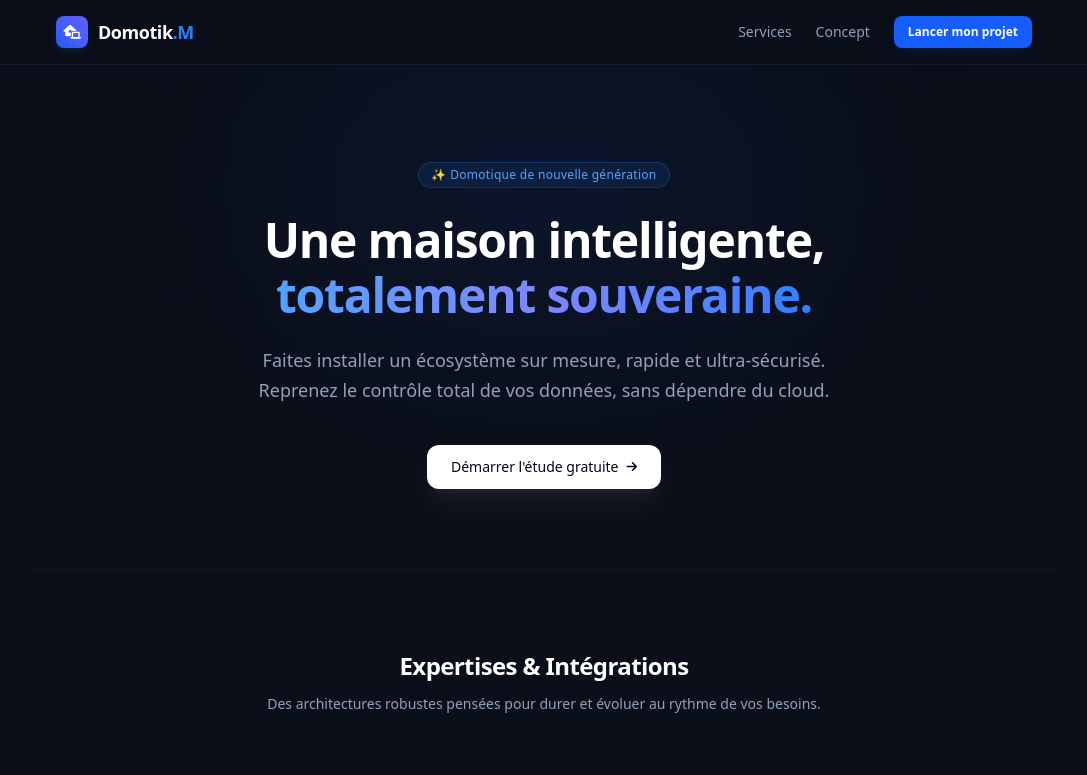
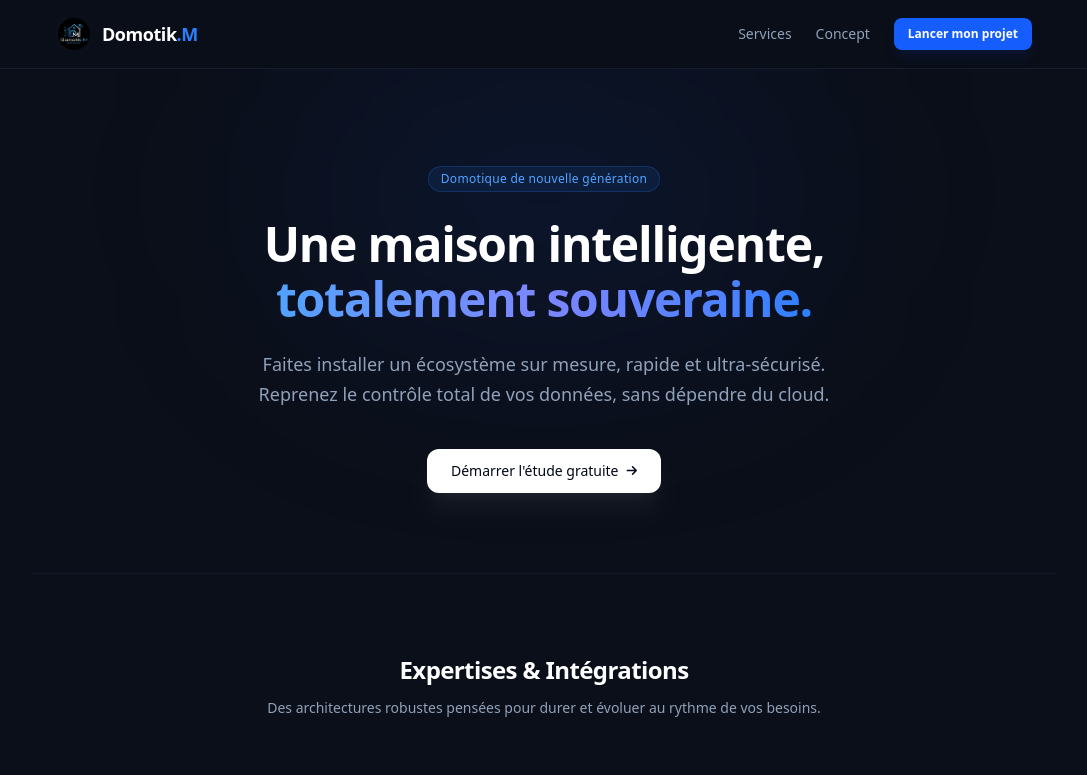
Before and after one commit to Maxence-Csnt/mon-site, a plain HTML site: page index.html in a window 1280 px wide. Shown: the top 775 px of the page, without its empty margins (96-1183 px from the left). Drawn offline with nearby package versions, Linux system fonts and the light colour scheme.

Commit message:
Update index.html

```diff
--- a/index.html
+++ b/index.html
@@ -4,6 +4,8 @@
     <meta charset="UTF-8">
     <meta name="viewport" content="width=device-width, initial-scale=1.0">
     <title>Domotik.M | Domotique & Contrôle Local</title>
+    <!-- Icône dans l'onglet du navigateur -->
+    <link rel="icon" type="image/png" href="logo.png">
     <!-- Tailwind CSS pour le design moderne style Lovable -->
     <script src="https://cdn.jsdelivr.net/npm/@tailwindcss/browser@4"></script>
     <!-- Icons FontAwesome -->
@@ -17,8 +19,9 @@
     <nav class="sticky top-0 z-50 bg-[#0B0F19]/70 backdrop-blur-md border-b border-slate-800/60">
         <div class="max-w-5xl mx-auto px-6 py-4 flex justify-between items-center">
             <div class="flex items-center space-x-2.5 text-lg font-semibold tracking-tight text-white">
-                <div class="w-8 h-8 bg-gradient-to-tr from-blue-600 to-indigo-500 rounded-lg flex items-center justify-center text-sm shadow-md shadow-blue-500/10">
-                    <i class="fa-solid fa-house-laptop text-white"></i>
+                <!-- Remplacement par ton logo image -->
+                <div class="w-9 h-9 rounded-lg overflow-hidden flex items-center justify-center bg-[#0B0F19]">
+                    <img src="logo.png" alt="Domotik.M Logo" class="w-full h-full object-cover">
                 </div>
                 <span>Domotik<span class="text-blue-500">.M</span></span>
             </div>
@@ -35,7 +38,7 @@
         <div class="absolute top-0 left-1/2 -translate-x-1/2 w-[500px] h-[250px] bg-blue-600/10 blur-[120px] pointer-events-none rounded-full"></div>
         <div class="max-w-3xl mx-auto space-y-6 relative z-10">
             <div class="inline-flex items-center space-x-2 bg-blue-500/10 border border-blue-500/20 text-blue-400 px-3 py-1 rounded-full text-xs font-medium tracking-wide">
-                <span>✨ Domotique de nouvelle génération</span>
+                <span>Domotique de nouvelle génération</span>
             </div>
             <h1 class="text-4xl sm:text-5xl font-bold tracking-tight text-white leading-[1.15]">
                 Une maison intelligente,<br>
@@ -103,7 +106,6 @@
                 <p class="text-xs text-slate-400">Votre message me sera envoyé directement en tâche de fond.</p>
             </div>
 
-            <!-- Ajout de novalidate pour bloquer les bulles d'erreur par défaut -->
             <form id="domoForm" novalidate class="space-y-5 bg-[#111625] p-6 sm:p-8 rounded-2xl border border-slate-800/80 shadow-2xl shadow-black/40">
                 <div class="space-y-2">
                     <label class="block text-xs font-semibold text-slate-300 uppercase tracking-wider">Votre Prénom et Nom</label>
@@ -201,7 +203,6 @@
             }
         }
 
-        // Fonction utilitaire pour valider visuellement les champs
         function validerChamp(id, condition) {
             const el = document.getElementById(id);
             const err = document.getElementById('error-' + id);
@@ -226,15 +227,12 @@
             const inputEmail = document.getElementById('clientEmail').value.trim();
             const inputMessage = document.getElementById('clientMessage').value.trim();
 
-            // Regex simple pour l'adresse e-mail
             const emailRegex = /^[^\s@]+@[^\s@]+\.[^\s@]+$/;
 
-            // Validation personnalisée des champs
             const isNameValid = validerChamp('clientName', inputName === "");
             const isEmailValid = validerChamp('clientEmail', !emailRegex.test(inputEmail));
             const isMessageValid = validerChamp('clientMessage', inputMessage === "");
 
-            // Si un des champs est invalide, on arrête l'envoi
             if (!isNameValid || !isEmailValid || !isMessageValid) {
                 return;
             }
@@ -247,7 +245,6 @@
             btnText.innerText = "Envoi en cours...";
             status.classList.add('hidden');
 
-            // Collecte des cases cochées
             const checkboxes = document.querySelectorAll('input[name="appareils"]:checked');
             let appareilsPossedes = [];
             checkboxes.forEach((cb) => {
```
